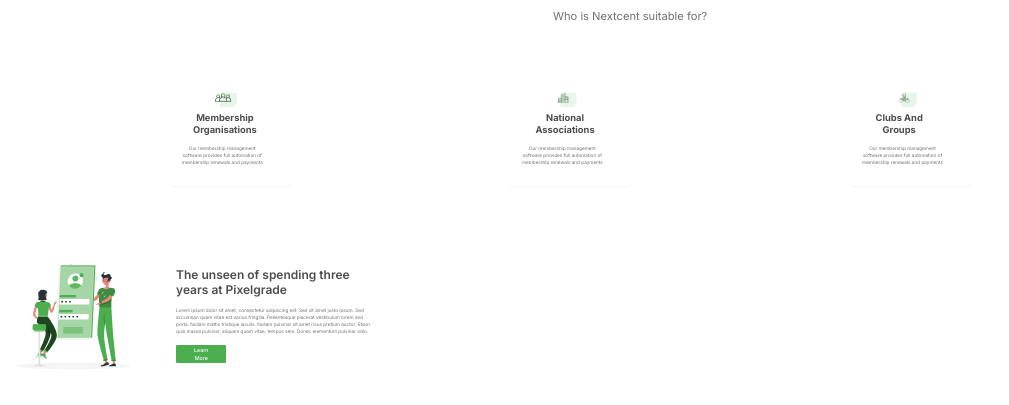
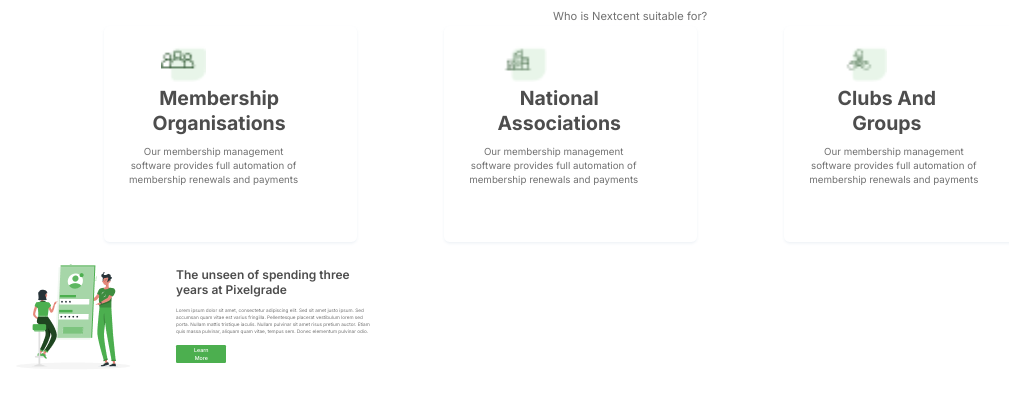
Before and after one commit to myasirabbasi147/responsive-site-1, a plain HTML site: page src/index.html in a window 1280 px wide. Shown: the part 815-1220 px from the top of the page, without its empty margins (31-1040 px from the left). Drawn offline with Linux system fonts and the light colour scheme.

Commit message:
cards almost done

```diff
--- a/src/styles.css
+++ b/src/styles.css
@@ -454,7 +454,6 @@
 
     /* Neutral/D_Grey */
     color: #4D4D4D;
-
 
     /* Inside auto layout */
     flex: none;
@@ -2117,7 +2116,120 @@
         order: 1;
         flex-grow: 0;
     }
+    .card-icon {
+        width: 45.24px;
+        height: 38.98px;
+    }
+    .info {
+        width: 160.79px;
+        height: 51px;
+
+        font-family: 'Inter';
+        font-style: normal;
+        font-weight: 700;
+        font-size: 19.4899px;
+        line-height: 25px;
+        text-align: center;
+
+        /* Neutral/D_Grey */
+        color: #4D4D4D;
+
+        /* Inside auto layout */
+        flex: none;
+        order: 1;
+        flex-grow: 0;
+    }
+    .card-info {
+        width: 185.85px;
+        height: 51px;
+
+        font-family: 'Inter';
+        font-style: normal;
+        font-weight: 700;
+        font-size: 19.4899px;
+        line-height: 25px;
+        text-align: center;
+
+        /* Neutral/D_Grey */
+        color: #4D4D4D;
+
+        /* Inside auto layout */
+        flex: none;
+        order: 1;
+        align-self: stretch;
+        flex-grow: 0;
+    }
+    .card-description {
+        width: 174.71px;
+        height: 42px;
+
+        font-family: 'Inter';
+        font-style: normal;
+        font-weight: 400;
+        font-size: 9.74497px;
+        line-height: 14px;
+        text-align: center;
+
+        /* Neutral/Grey */
+        color: #717171;
+
+        /* Inside auto layout */
+        flex: none;
+        order: 0;
+        flex-grow: 0;
+    }
     .card-1 {
-
-    }
-}
+        padding: 16.7057px 22.2742px;
+        gap: 5.57px;
+
+        margin: 0 auto;
+        width: 208.12px;
+        height: 182.1px;
+
+        /* Neutral/White */
+        background: #FFFFFF;
+        box-shadow: 0px 1.39214px 2.78428px rgba(171, 190, 209, 0.2);
+        border-radius: 5.56856px;
+
+        /* Inside auto layout */
+        flex: none;
+        order: 0;
+        flex-grow: 0;
+    }
+    .card-2 {
+        padding: 16.7057px 22.2742px;
+        gap: 5.57px;
+
+        margin: 0 auto;
+        width: 208.12px;
+        height: 182.1px;
+
+        /* Neutral/White */
+        background: #FFFFFF;
+        box-shadow: 0px 1.39214px 2.78428px rgba(171, 190, 209, 0.2);
+        border-radius: 5.56856px;
+
+        /* Inside auto layout */
+        flex: none;
+        order: 0;
+        flex-grow: 0;
+    }
+    .card-3 {
+        padding: 16.7057px 22.2742px;
+        gap: 5.57px;
+
+        margin: 0 auto;
+        width: 208.12px;
+        height: 182.1px;
+
+        /* Neutral/White */
+        background: #FFFFFF;
+        box-shadow: 0px 1.39214px 2.78428px rgba(171, 190, 209, 0.2);
+        border-radius: 5.56856px;
+
+        /* Inside auto layout */
+        flex: none;
+        order: 2;
+        flex-grow: 0;
+    }
+}
```
